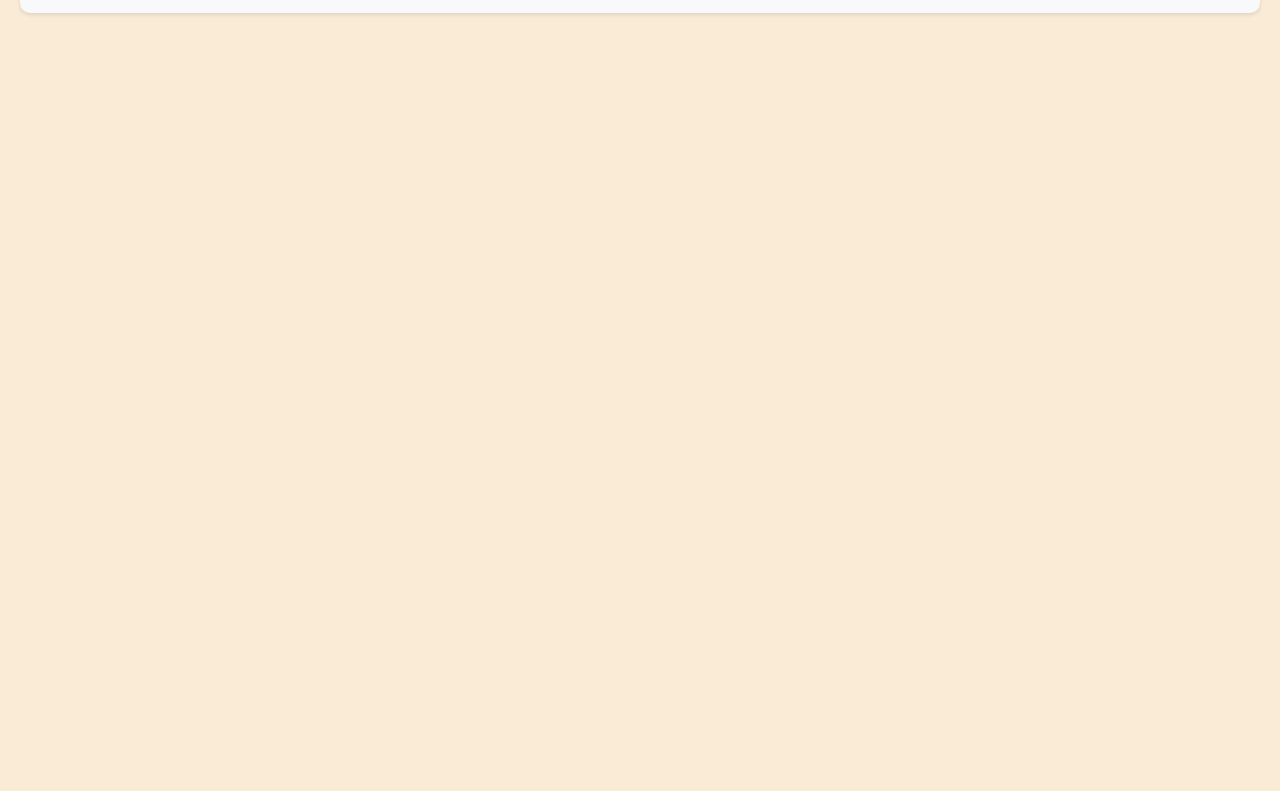
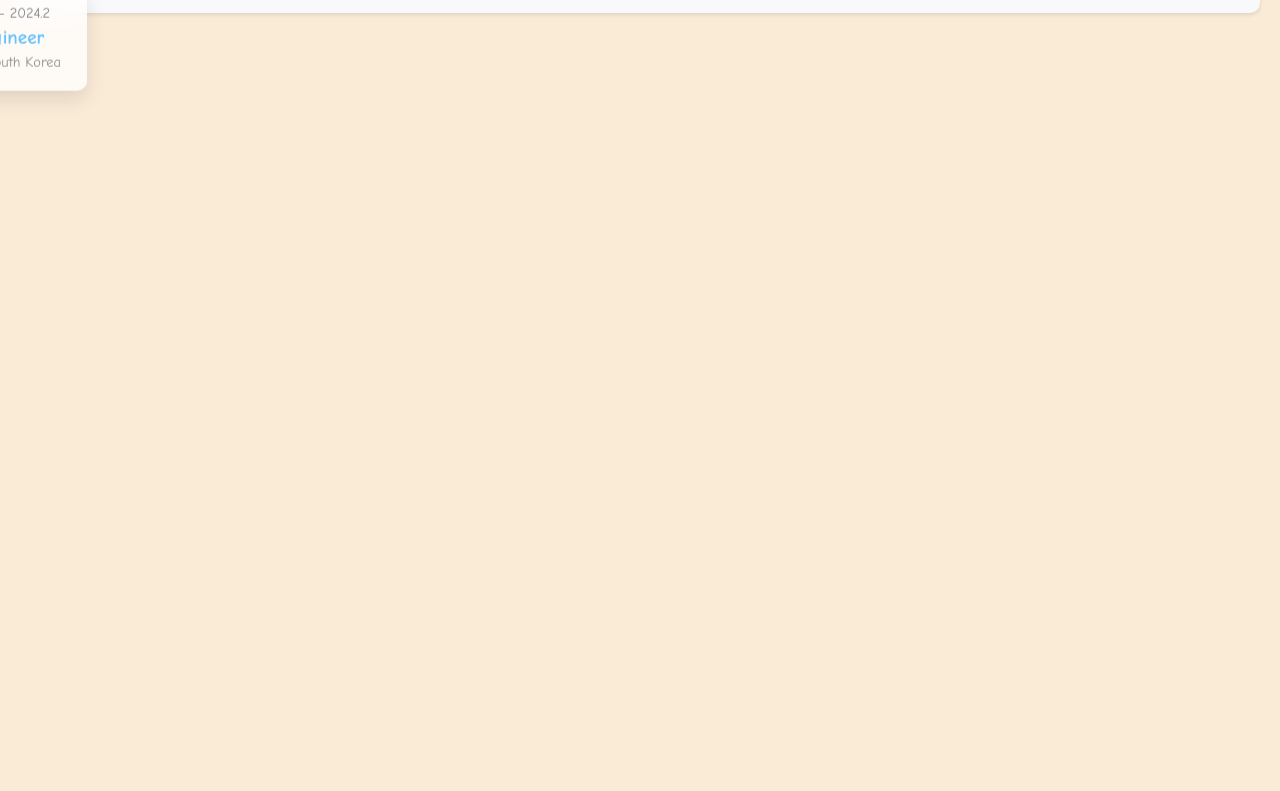
Before and after one commit to nimod7890/final-project, a plain HTML site: page views/career/career.html in a window 1280 px wide. Shown: the part 155-946 px from the top of the page. Drawn offline with Linux system fonts and the light colour scheme.

Commit message:
editcareer 범위 수정

```diff
--- a/views/career/career.css
+++ b/views/career/career.css
@@ -1,10 +1,10 @@
 #career-area {
   position: relative;
-  width: 100vw;
+  width: calc(100vw - 400px);
   height: 100vh;
-  left: -500px;
-  bottom: 200px;
-  overflow: hidden;
+  left: -250px;
+  top: -200px;
+  overflow: visible;
 }
 
 .career-card {
```
